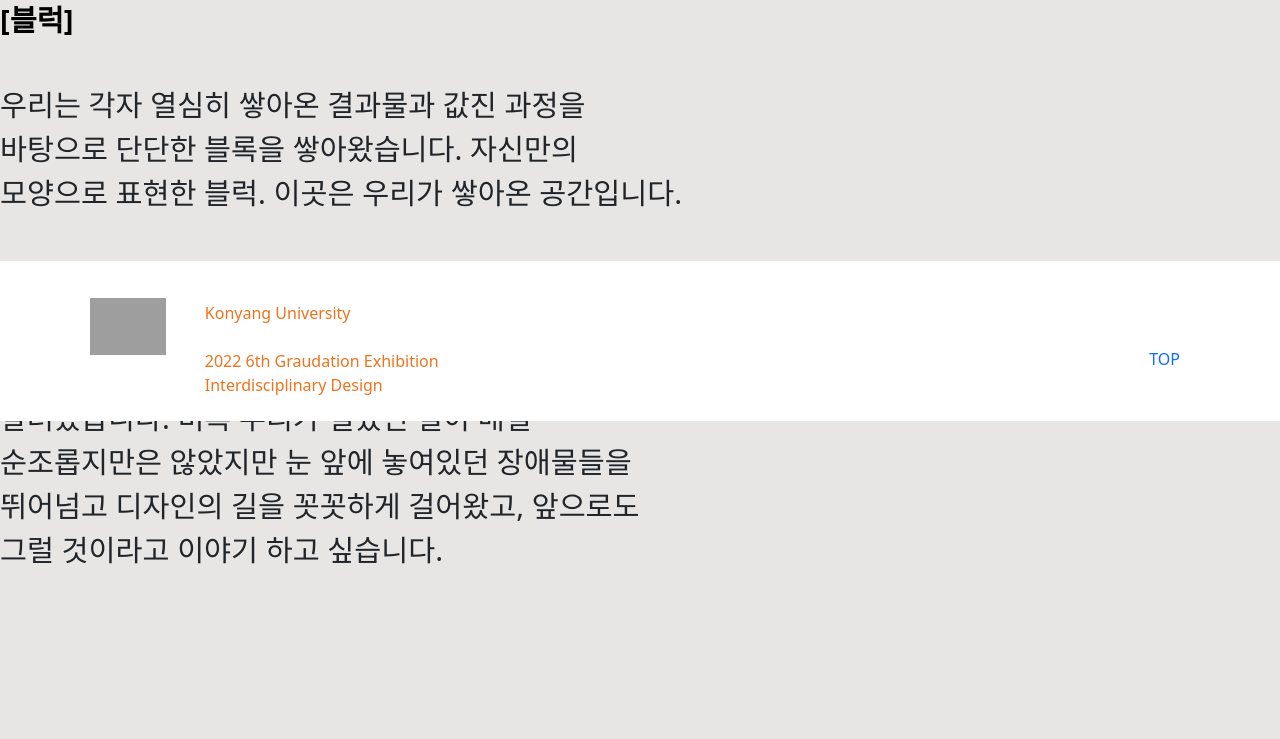
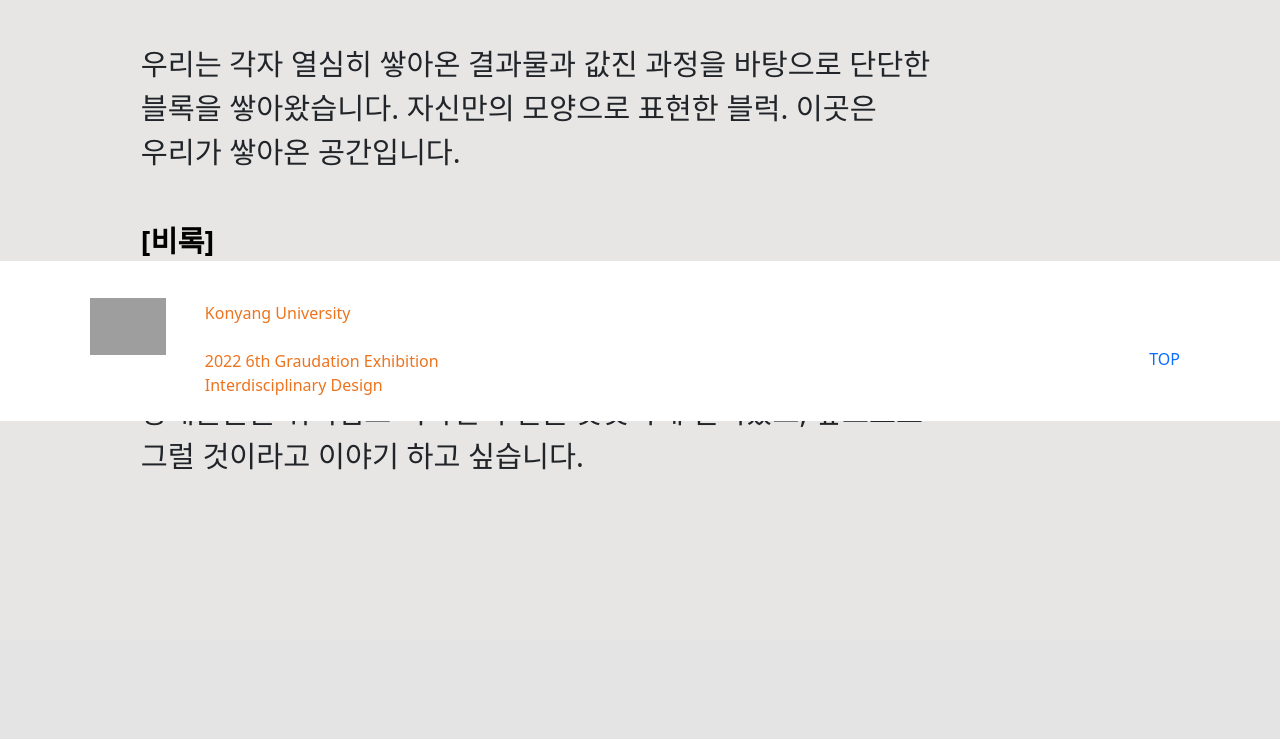
Before and after one commit to BaekChangKyeong/2022InteractiveWebService, a Python web app: template fastapi/templates/About.html in a window 1280 px wide. Shown: the part 782-1521 px from the top of the page. After the commit the page ends 1252 px from the top, so only its background shows below. Run offline with Jinja, Linux system fonts and the light colour scheme; the template is opened without the code that fills it, so the values that code supplies are empty; grey boxes are pictures that could not be loaded.

Commit message:
update about content

```diff
--- a/fastapi/static/css/main-template.css
+++ b/fastapi/static/css/main-template.css
@@ -22,6 +22,7 @@
   position: absolute;
   width: 100%;
   top: 54%;
+  padding-left: 11%;
   /* margin-left: 11%; */
   padding-bottom: 9%;
   /* opacity: 0.5; */
@@ -44,7 +45,7 @@
 .about_word_block_content {
   font-size: 22pt;
   padding-bottom: 4%;
-  width: 54%;
+  width: 71%;
   word-break: keep-all;
 }
 
```
Also changed, not shown: fastapi/templates/About.html (line endings or trailing spaces).
